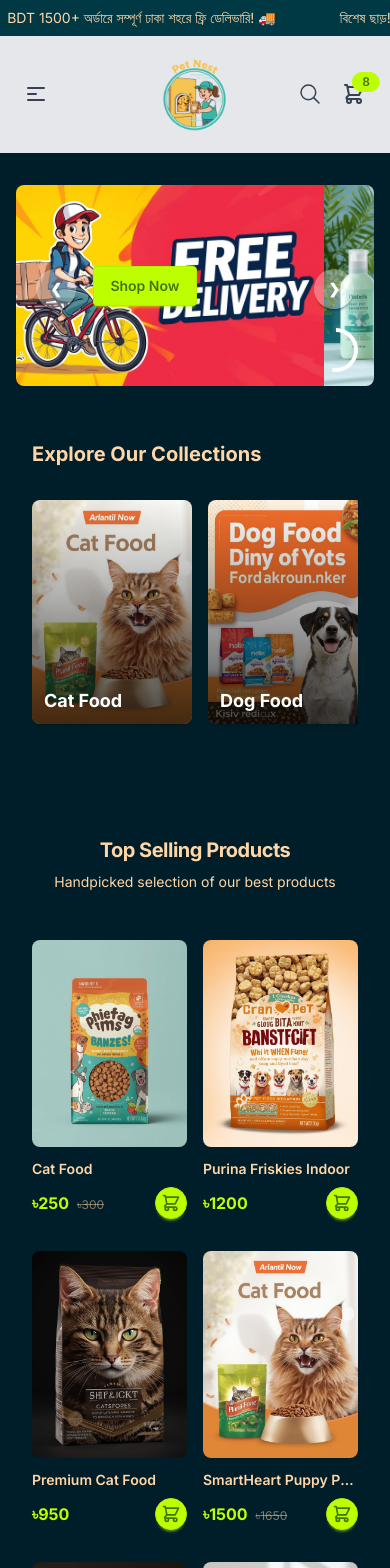
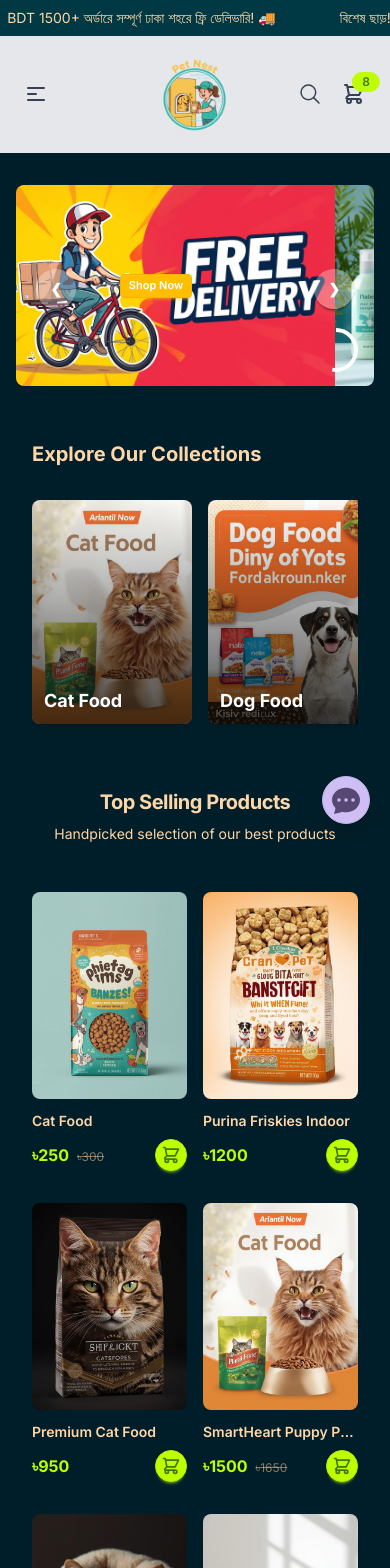
Before and after one commit to Parvej101/pest-nest, a Next.js app: page / in a window 390 px wide. Shown: the top 1568 px of the page. Built offline with nearby package versions, Linux system fonts and the light colour scheme.

Commit message:
complete ad video section also fixed padding margin whole website

```diff
--- a/src/app/layout.js
+++ b/src/app/layout.js
@@ -1,5 +1,6 @@
 
 import Announcement from '@/components/layout/Annoucement';
+import ContactFAB from '@/components/layout/ContactFAB';
 import Navbar from '@/components/layout/Navbar';
 import { Inter } from 'next/font/google';
 import './globals.css';
@@ -15,6 +16,7 @@
           <Announcement/>
           <Navbar />
           <main className="max-w-7xl mx-auto px-4 sm:px-6 lg:px-8">{children}</main>
+          <ContactFAB></ContactFAB>
 
       </body>
     </html>
--- a/src/components/home/FeaturedProducts.jsx
+++ b/src/components/home/FeaturedProducts.jsx
@@ -58,7 +58,7 @@
 
 const FeaturedProducts = () => {
   return (
-    <section className="py-12 md:py-16 bg-base-100">
+    <section className="pb-12 md:pb-16 bg-base-100">
       <div className="max-w-7xl mx-auto px-4 sm:px-6 lg:px-8">
         <div className="text-center mb-12">
           <h2 className="lg:text-3xl text-xl font-bold tracking-tight">
--- a/src/components/home/HeroSlider.jsx
+++ b/src/components/home/HeroSlider.jsx
@@ -70,7 +70,9 @@
               {/* <h2 className="text-2xl md:text-4xl font-bold mb-4 text-center">
                 Your Pet's Happiness Starts Here
               </h2> */}
-              <button className="btn btn-primary">Shop Now</button>
+              <button className="btn btn-xs sm:btn-sm md:btn-md lg:btn-lg xl:btn-xl  btn-warning text-white ">
+                Shop Now
+              </button>
             </div>
           </div>
         ))}
--- a/src/components/home/VideoShowcase.jsx
+++ b/src/components/home/VideoShowcase.jsx
@@ -1,5 +1,3 @@
-// src/components/home/VideoShowcase.jsx
-
 "use client";
 
 import Link from "next/link";
@@ -17,13 +15,13 @@
   const videoSrc = `https://www.youtube.com/embed/${videoData.youtubeVideoId}?autoplay=1&mute=1&loop=1&playlist=${videoData.youtubeVideoId}&controls=1&fs=0&showinfo=0&modestbranding=1&rel=0`;
 
   return (
-    <section className="py-12 md:py-16 bg-base-200">
+    <section className="lg:py-12 py-5 bg-base-200">
       <div className="max-w-7xl mx-auto px-4 sm:px-6 lg:px-8">
-        <div className="text-center mb-12">
-          <h2 className="text-3xl font-bold tracking-tight">
+        <div className="text-center mb-4 lg:mb-12">
+          <h2 className="lg:text-3xl text-xl font-bold tracking-tight">
             See Our Products in Action
           </h2>
-          <p className="text-base-content/70 mt-2">
+          <p className="lg:text-base-content/70 text-base-content/40 mt-2">
             Fun, engaging, and loved by pets!
           </p>
         </div>
@@ -39,13 +37,13 @@
           ></iframe>
 
           {/* বাটন (এটি iframe-এর উপরে থাকবে) */}
-          <div className="absolute bottom-0 left-1/2 -translate-x-1/2 z-10">
-            <Link href={videoData.buttonHref}>
-              <button className="btn btn-primary btn-wide animate-pulse">
-                Shop Now
-              </button>
-            </Link>
-          </div>
+        </div>
+        <div className=" z-10 m-auto text-center py-8  ">
+          <Link href={videoData.buttonHref}>
+            <button className="btn btn-xs sm:btn-sm md:btn-md lg:btn-lg xl:btn-xl  btn-outline btn-warning animate-pulse ">
+              Click Here Buy This Product
+            </button>
+          </Link>
         </div>
       </div>
     </section>
--- /dev/null
+++ b/src/components/layout/ContactFAB.jsx
@@ -0,0 +1,89 @@
+"use client";
+
+import Link from "next/link";
+import { useState } from "react";
+
+// প্রয়োজনীয় আইকনগুলো import করুন
+import { BsChatDotsFill } from "react-icons/bs";
+import { FaFacebookF, FaWhatsapp } from "react-icons/fa";
+import { FiPhoneCall } from "react-icons/fi";
+import { IoClose } from "react-icons/io5";
+
+// --- আপনার কন্টাক্ট ইনফরমেশন এখানে আপডেট করুন ---
+const contactInfo = {
+  phone: "+8801863945101",
+  whatsapp: "8801863945101", // wa.me লিঙ্কের জন্য '+' ছাড়া নম্বর দিন
+  facebook: "MH Parvej", //
+};
+
+const ContactFAB = () => {
+  const [isOpen, setIsOpen] = useState(false);
+
+  const actions = [
+    {
+      label: "Call Us",
+      icon: <FiPhoneCall size={24} />,
+      href: `tel:${contactInfo.phone}`,
+      bg: "bg-blue-500 hover:bg-blue-600",
+    },
+    {
+      label: "WhatsApp",
+      icon: <FaWhatsapp size={24} />,
+      href: `https://wa.me/${contactInfo.whatsapp}`,
+      bg: "bg-green-500 hover:bg-green-600",
+    },
+    {
+      label: "Facebook",
+      icon: <FaFacebookF size={24} />,
+      href: `https://web.facebook.com/mhparvej.khan.5/`,
+      bg: "bg-sky-600 hover:bg-sky-700",
+    },
+  ];
+
+  return (
+    <div className="fixed bottom-5 right-5 z-50">
+      <div className="relative">
+        {/* যখন বাটনগুলো বেরিয়ে আসবে */}
+        <div className="flex flex-col items-center gap-4 mb-4">
+          {actions.map((action, index) => (
+            <Link
+              href={action.href}
+              key={index}
+              target="_blank"
+              rel="noopener noreferrer"
+            >
+              <button
+                className={`btn btn-circle text-white shadow-lg transition-all duration-300 ease-in-out ${
+                  action.bg
+                }
+                            ${
+                              isOpen
+                                ? `opacity-100 scale-100 -translate-y-[${
+                                    (index + 1) * 70
+                                  }px]`
+                                : "opacity-0 scale-0 -translate-y-0"
+                            }`}
+                aria-label={action.label}
+              >
+                {action.icon}
+              </button>
+            </Link>
+          ))}
+        </div>
+
+        {/* প্রধান টগল বাটন */}
+        <button
+          className={`btn btn-circle btn-lg shadow-lg transition-transform duration-300 ${
+            isOpen ? "btn-primary rotate-45" : "btn-secondary"
+          }`}
+          onClick={() => setIsOpen(!isOpen)}
+          aria-label={isOpen ? "Close contact options" : "Open contact options"}
+        >
+          {isOpen ? <IoClose size={32} /> : <BsChatDotsFill size={28} />}
+        </button>
+      </div>
+    </div>
+  );
+};
+
+export default ContactFAB;
--- a/src/components/layout/Navbar.jsx
+++ b/src/components/layout/Navbar.jsx
@@ -33,8 +33,8 @@
                 <Image
                   src="/images/logo.png"
                   alt="PetNest Logo"
-                  width={120}
-                  height={40}
+                  width={80}
+                  height={80}
                   priority
                 />
               </Link>
```
